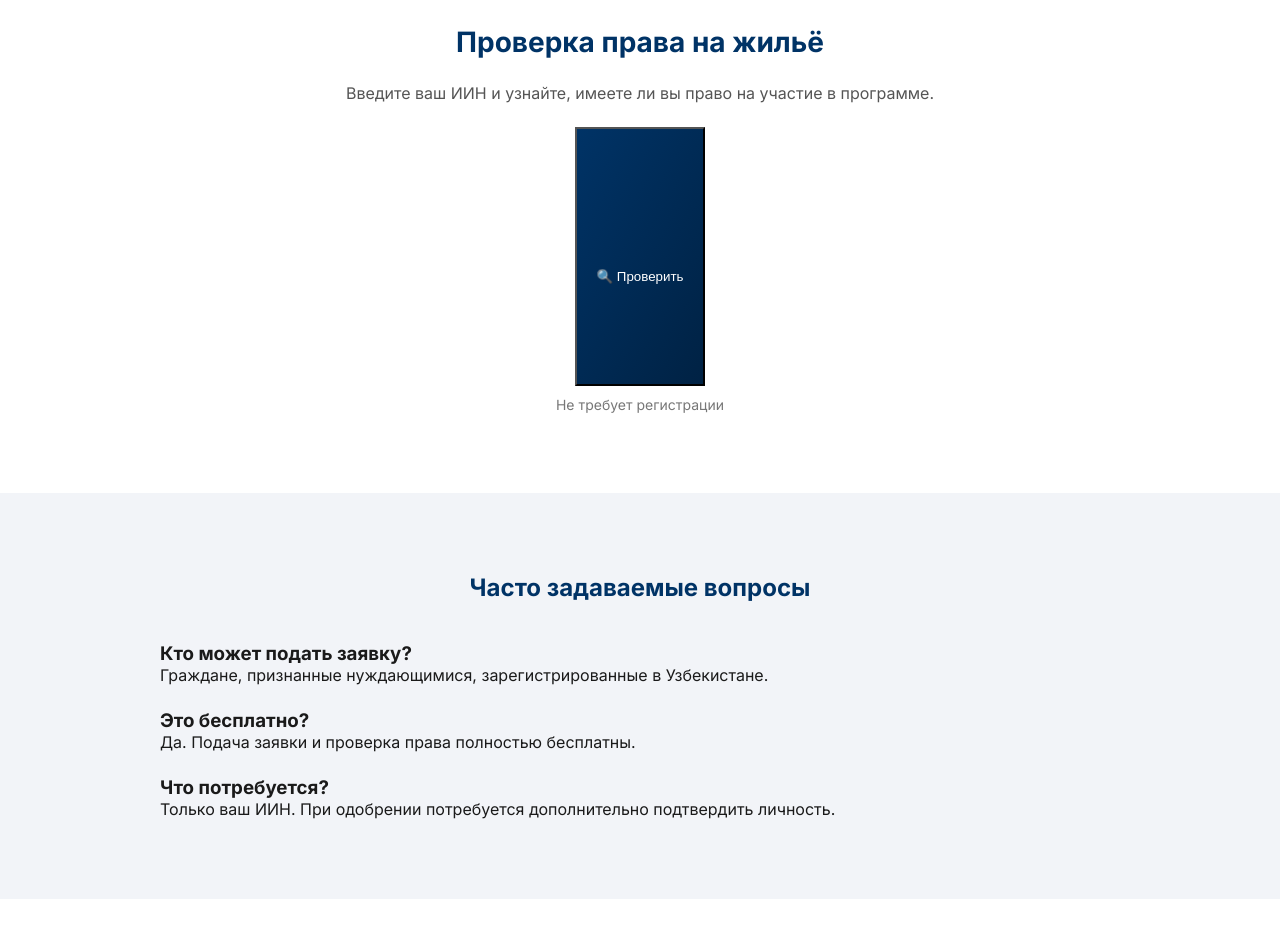
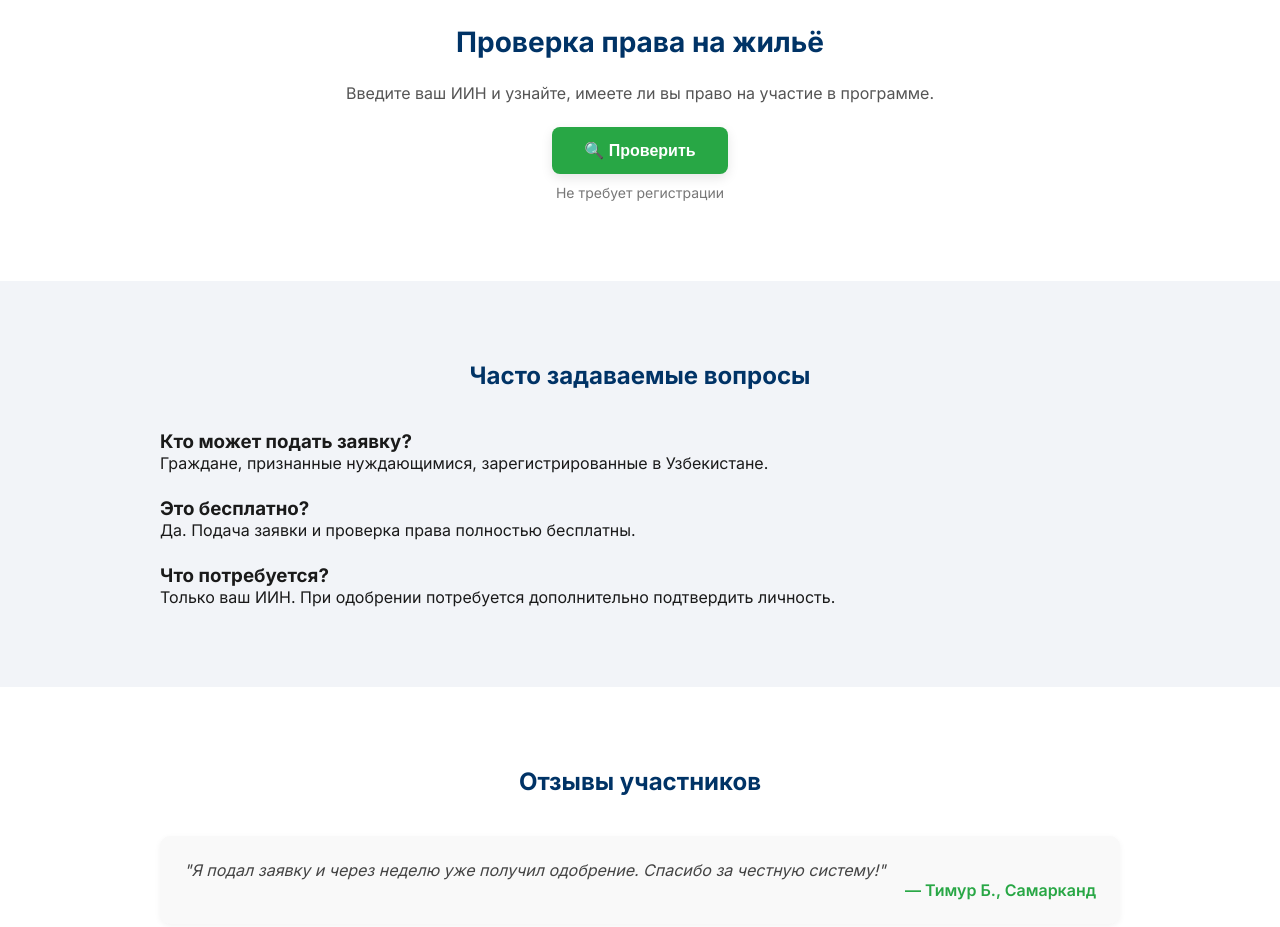
Before and after one commit to estaiazep/test, a plain HTML site: page index.html in a window 1280 px wide. Shown: the part 1180-2107 px from the top of the page. Drawn offline with Linux system fonts and the light colour scheme.

Commit message:
Update index.html

```diff
--- a/index.html
+++ b/index.html
@@ -126,6 +126,24 @@
       background-color: #1e7e34;
     }
 
+    .cta-btn {
+  background-color: var(--accent);
+  color: white;
+  padding: 14px 32px;
+  font-size: 16px;
+  font-weight: 600;
+  border-radius: 8px;
+  border: none;
+  cursor: pointer;
+  box-shadow: 0 4px 12px rgba(0, 0, 0, 0.1);
+  transition: background-color 0.3s, transform 0.2s ease;
+}
+
+.cta-btn:hover {
+  background-color: #1e7e34;
+  transform: scale(1.03);
+}
+
     @media (max-width: 768px) {
       nav ul {
         flex-direction: column;
@@ -221,7 +239,7 @@
   <div style="max-width: 720px; margin: 0 auto; text-align: center;">
     <h2 style="font-size: 28px; color: #003366; margin-bottom: 24px;">Проверка права на жильё</h2>
     <p style="font-size: 16px; color: #555; margin-bottom: 24px;">Введите ваш ИИН и узнайте, имеете ли вы право на участие в программе.</p>
-    <button class="hero button" onclick="openModal()">🔍 Проверить</button>
+    <button class="cta-btn" onclick="checkIIN()">🔍 Проверить</button>
     <p style="margin-top: 10px; font-size: 14px; color: #777;">Не требует регистрации</p>
   </div>
 </section>
```
